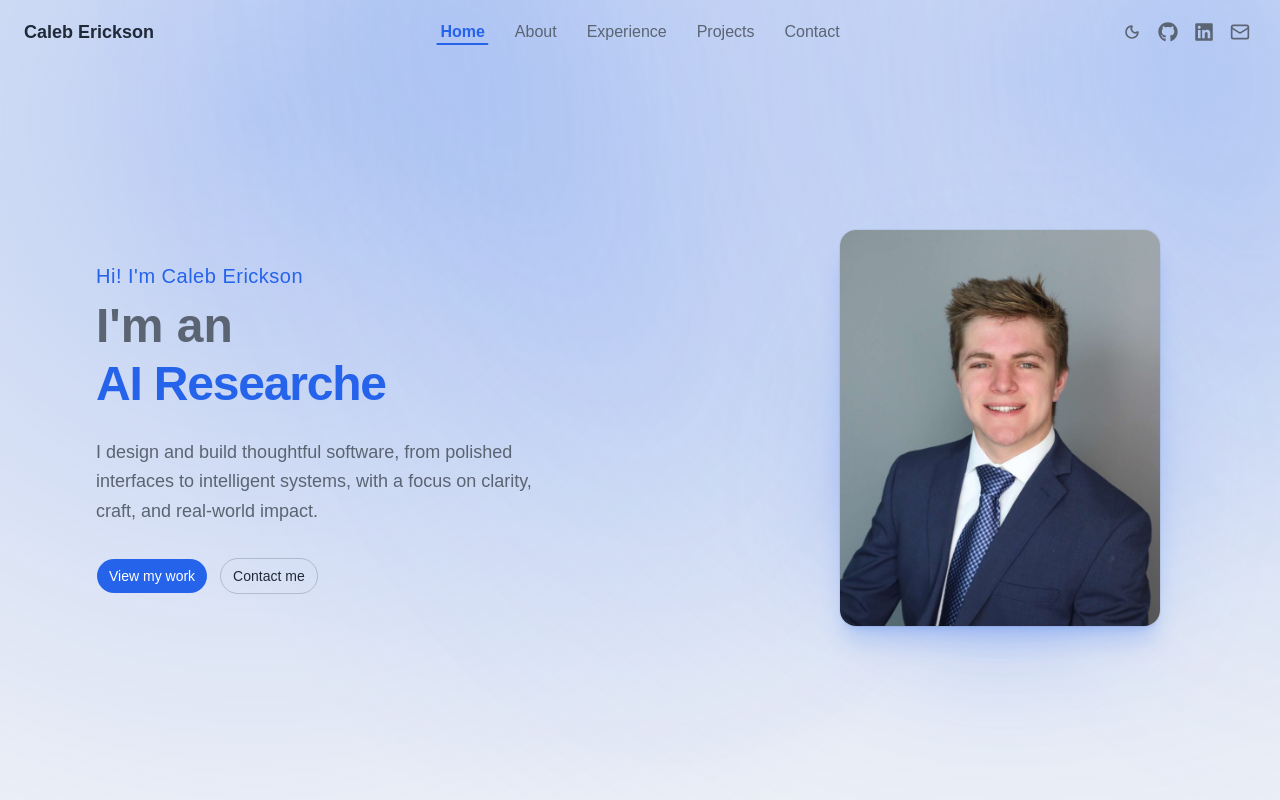
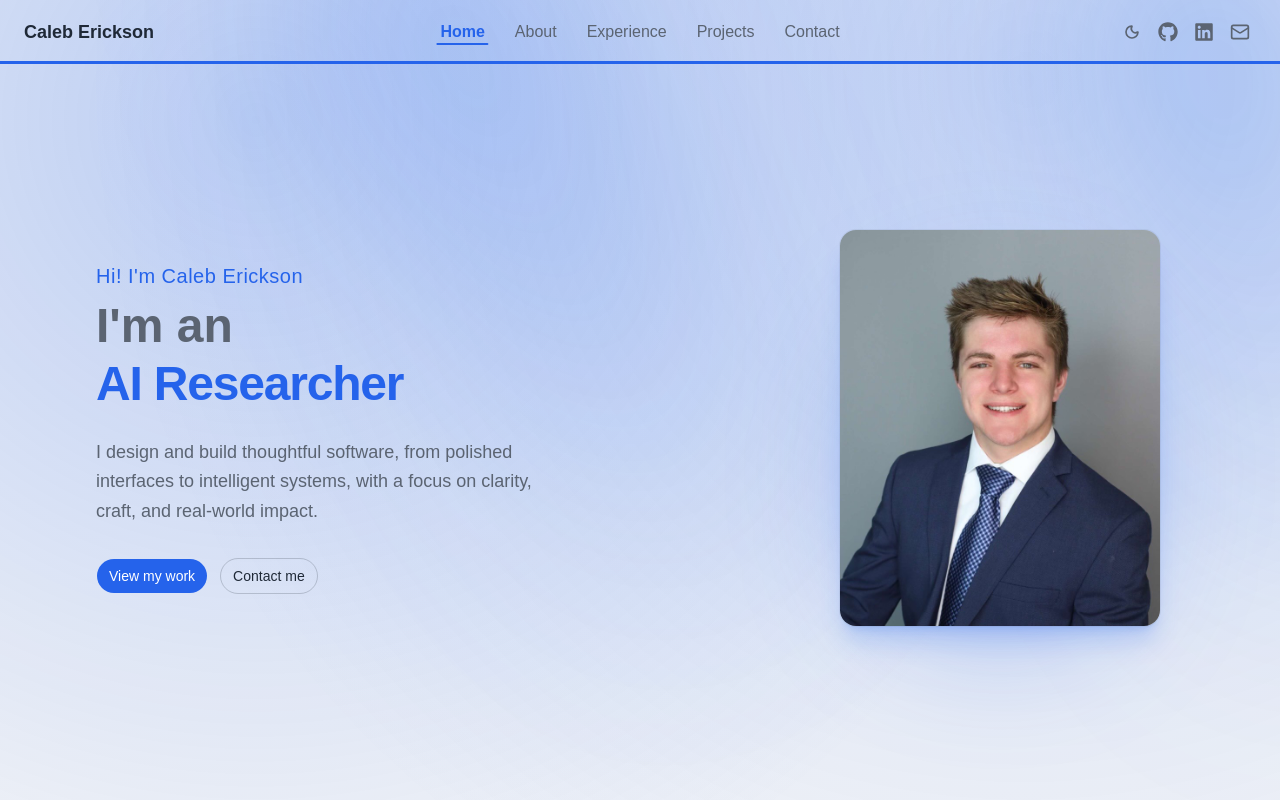
Before and after one commit to CalebErickson21/Portfolio, a React (Vite) app in the folder frontend/: page / in a window 1280 px wide. Shown: the top 800 px of the page. Built offline with nearby package versions, Linux system fonts and the light colour scheme.

Commit message:
Scroll position indicator

```diff
--- a/frontend/src/components/Footer.tsx
+++ b/frontend/src/components/Footer.tsx
@@ -6,7 +6,7 @@ import { cn } from "@/lib/utils";
 import { navigation, socialLinks } from "@/utils/links";
 
 function scrollToTop() {
-	document.getElementById("outlet-container")?.scrollTo({ top: 0, behavior: "smooth" });
+	window.scrollTo({ top: 0, behavior: "smooth" });
 }
 
 export function Footer() {
--- a/frontend/src/components/Navbar.tsx
+++ b/frontend/src/components/Navbar.tsx
@@ -1,7 +1,10 @@
+import { useState } from "react";
 import { Link, NavLink } from "react-router";
 import { MenuIcon } from "lucide-react";
+import { useMotionValueEvent, useScroll } from "motion/react";
 
 import { AnimatedThemeToggler } from "./ui/animated-theme-toggler";
+import { ScrollProgress } from "./ui/scroll-progress";
 import { Button, buttonVariants } from "@/components/ui/button";
 import {
 	Sheet,
@@ -49,8 +52,20 @@ function SocialLinks({ className }: { className?: string }) {
 }
 
 export function Navbar() {
+	const [scrolled, setScrolled] = useState(false);
+	const { scrollY } = useScroll();
+
+	useMotionValueEvent(scrollY, "change", (latest) => {
+		setScrolled(latest > 0);
+	});
+
 	return (
-		<header className="sticky top-0 z-50 w-full bg-transparent p-2">
+		<header
+			className={cn(
+				"relative z-50 w-full p-2 transition-[background-color,backdrop-filter] duration-750 ease-out",
+				scrolled ? "bg-background/90 backdrop-blur-sm" : "bg-transparent",
+			)}
+		>
 			<div className="flex items-center justify-between px-4 py-2">
 				<Link
 					to="/"
@@ -145,6 +160,7 @@ export function Navbar() {
 					</Sheet>
 				</div>
 			</div>
+			<ScrollProgress className="absolute top-auto bottom-0" />
 		</header>
 	);
 }
--- /dev/null
+++ b/frontend/src/components/ui/scroll-progress.tsx
@@ -0,0 +1,25 @@
+import { motion, useScroll, type MotionProps } from "motion/react";
+
+import { cn } from "@/lib/utils";
+
+interface ScrollProgressProps extends Omit<React.HTMLAttributes<HTMLElement>, keyof MotionProps> {
+	ref?: React.Ref<HTMLDivElement>;
+}
+
+export function ScrollProgress({ className, ref, ...props }: ScrollProgressProps) {
+	const { scrollYProgress } = useScroll();
+
+	return (
+		<motion.div
+			ref={ref}
+			className={cn(
+				"fixed inset-x-0 top-0 z-50 h-0.75 origin-left bg-brand-accent",
+				className,
+			)}
+			style={{
+				scaleX: scrollYProgress,
+			}}
+			{...props}
+		/>
+	);
+}
--- a/frontend/src/index.css
+++ b/frontend/src/index.css
@@ -97,12 +97,12 @@
 	}
 
 	html {
-		@apply h-dvh font-sans;
+		@apply font-sans;
 	}
 
 	body,
 	#root {
-		@apply h-dvh overflow-hidden;
+		@apply min-h-dvh;
 	}
 
 	body {
--- a/frontend/src/pages/Layout.tsx
+++ b/frontend/src/pages/Layout.tsx
@@ -9,17 +9,17 @@ export const Layout = () => {
 	return (
 		<div
 			id="layout-container"
-			className="relative m-0 flex h-dvh w-full flex-col overflow-hidden p-0"
+			className="relative m-0 flex min-h-dvh w-full flex-col p-0"
 		>
 			{/* Header */}
-			<div id="header-container" className="relative z-50 w-full shrink-0">
+			<div id="header-container" className="sticky top-0 z-50 w-full">
 				<Navbar />
 			</div>
 
 			{/* Background */}
 			<div
 				id="background-container"
-				className="absolute inset-0 z-0 min-h-dvh min-w-full bg-background"
+				className="fixed inset-0 z-0 min-h-dvh min-w-full bg-background"
 			>
 				<LightRays color="var(--brand-accent)" length="100%" blur={100} />
 			</div>
@@ -27,7 +27,7 @@ export const Layout = () => {
 			{/* Outlet */}
 			<main
 				id="outlet-container"
-				className="relative z-10 flex flex-1 flex-col overflow-y-auto bg-transparent transition-all"
+				className="relative z-10 flex flex-1 flex-col bg-transparent transition-all"
 			>
 				<div className="flex-1">
 					<Outlet />
```
